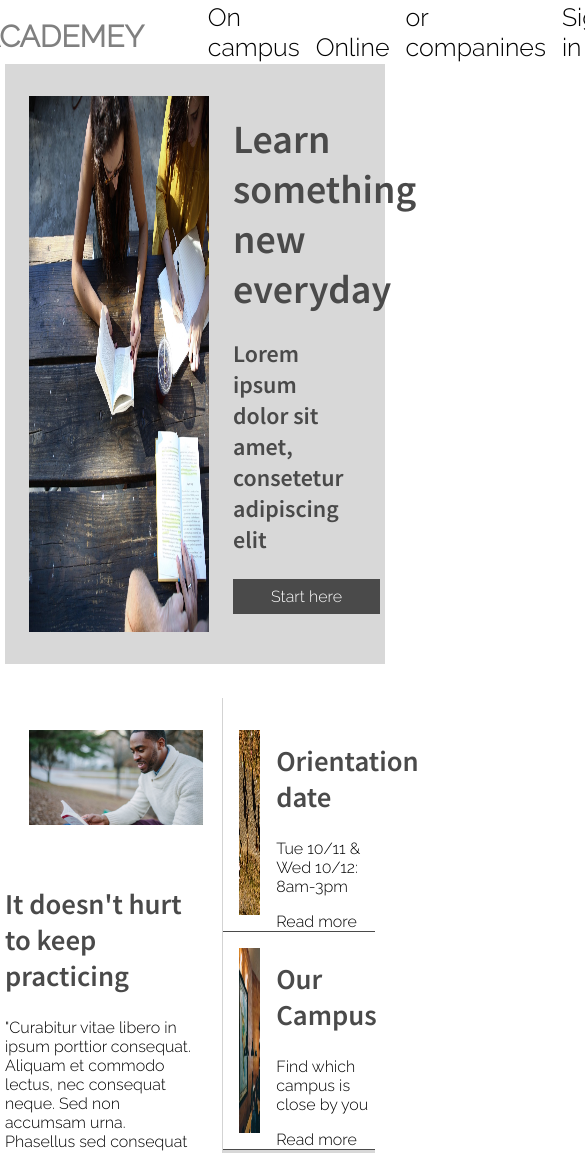
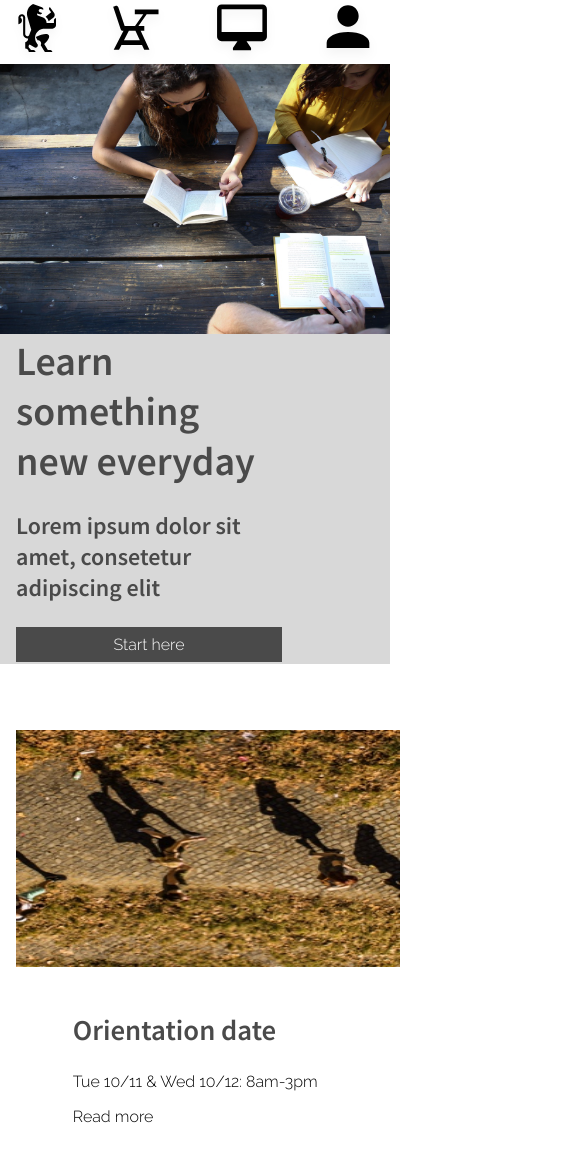
Before and after one commit to spradhan10/Codecademy-Colmar-project, a plain HTML site: page index.html in a window 390 px wide. Shown: the top 1153 px of the page, 585 px wide, since content can reach past the window. Drawn offline with Linux system fonts and the light colour scheme.

Commit message:
building up mobile rview

```diff
--- a/index.html
+++ b/index.html
@@ -14,8 +14,9 @@
 
     </head>
     <body>
+            <div class="desktop-view">
+            <header>
 
-            <header>
                 <img src="./images/ic-logo.svg" alt="logo">
                 <h3 class="logo">COLMAR<span id="sLogo">ACADEMEY</span></h3>
                 <nav>
@@ -27,14 +28,31 @@
                 </ul>
             </nav>
         </header>
+    </div>
+        <div class="mobile-view">
+            <header>
+            <ul>
+                <li><img src="./images/ic-logo.svg" alt="logo"></li>
+                <li> <img src="./images/ic-on-campus.svg" alt="campus"></li>
+                <li> <img src="./images/ic-online.svg" alt="online"></li>
+                <li><img src="./images/ic-login.svg" alt="login"> </li>
+            </ul>
+
+
+
+
+          </header>
+
+        </div>
         <section class="intro">
             <div class="container">
                 <div class="image"><img src="./images/banner.jpg" alt="banner"></div>
+
                 <div class=" info" >
                     <h1>Learn something new everyday</h1>
                     <p>Lorem ipsum dolor sit amet, consetetur adipiscing elit</p>
                     <div class="button"> Start here</div>
-            </div>
+                 </div>
 
             </div>
 
@@ -78,6 +96,7 @@
                                 <div class="read-more"> Read more </div>
                             </div>
                         </li>
+
                         <li class="guest-lecture">
                             <div class="image">
                             <img src="images/information-guest-lecture.jpg" alt="guest-lecture">
--- a/style.css
+++ b/style.css
@@ -19,7 +19,9 @@ h3{
     font-size: 1.8em;
     margin-bottom:24px;
 }
-
+.mobile-view{
+display: none;
+}
 /* -------- nav ------------ */
 header{
     margin: 0 24px;
@@ -255,6 +257,7 @@ h4{
 video{
 
     border: 1px solid rgb(108, 109, 110);
+    background-color: black;
     /* padding:0 24px; */
 }
 .video-info{
@@ -299,3 +302,93 @@ footer{
 footer div{
     flex-grow: 4;
 }
+
+
+
+
+/* --------------- MOBILE VIEW-------- */
+
+@media screen and (max-width: 480px) {
+    body{
+        margin: 0;
+    }
+
+    /* ------ header ---------- */
+ .desktop-view{
+     display: none;
+
+ }
+ .mobile-view{
+     display: block;
+ }
+ .mobile-view header{
+     margin: 0;
+ }
+ .mobile-view header ul {
+    width: 95%;
+    height: 64px;
+    list-style: none;
+    text-decoration: none;
+    display: flex;
+    justify-content: space-between;
+    align-content: center;
+    align-items: center;
+    padding:0 2px;
+
+
+ }
+ .mobile-view ul li {
+     height: 100%;
+
+ }
+
+/* ---------intro-------- */
+
+.intro .container{
+    flex-flow: column;
+
+}
+.image{
+    height: 40%;
+    width: 100%;
+    padding:0;
+}
+.info{
+    height: 55%;
+    width: 100%;
+    padding: 0 16px;
+
+}
+.information .container{
+    height: auto;
+}
+.information .container .left{
+    display: none;
+}
+.information .container .right{
+    width: 100%;
+
+}
+.right ul li{
+    display: flex;
+    flex-direction: column;
+    justify-content: center;
+    align-items: center;
+    width:100%;
+    border:none;
+    margin-bottom: 64px;
+}
+.right .image{
+    width: 24em;
+    height: 14.8em;
+    overflow: hidden;
+}
+.right .image img{
+    width: 100%;
+    height: 100%;
+    display: block;
+}
+.guest-lecture{
+    background: none;
+}
+};
```
